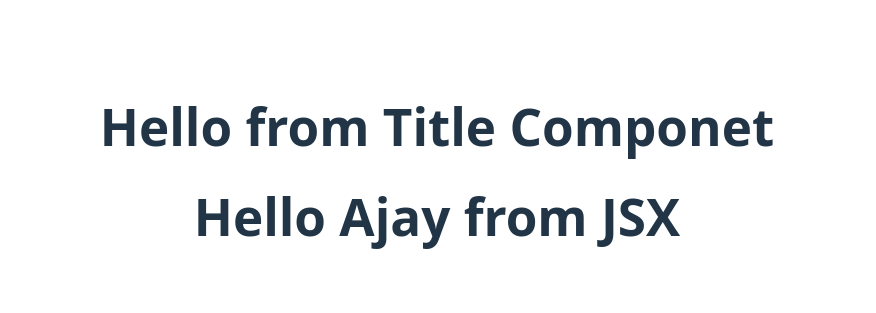
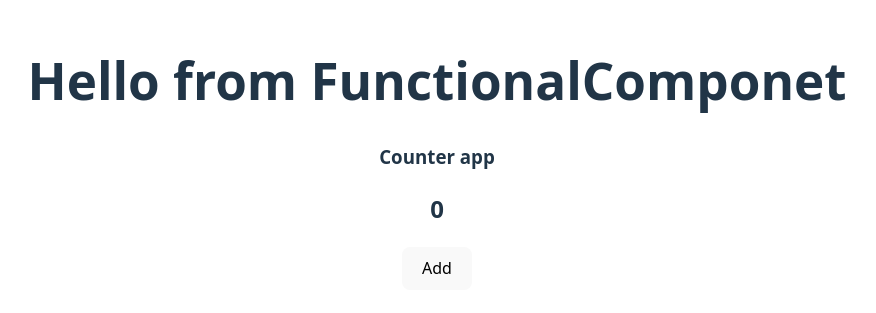
Before and after one commit to Ajaypeter865/React-Tutorial, a React app: page / in a window 1280 px wide. Shown: the part 229-542 px from the top of the page, without its empty margins (203-1079 px from the left). Built offline with nearby package versions, Linux system fonts and the light colour scheme; the HTML template or start-up script is replaced by a standard one.

Commit message:
functional componet

```diff
--- a/src/App.jsx
+++ b/src/App.jsx
@@ -24,7 +24,28 @@ function App() {
 
 }
 
+const FunctionalComponet = () => {
+
+  const [count, setCount] = useState(0)
+
+  const increase = () => {
+    setCount(count + 1)
+  }
+
+  return (
+    <>
+      <div style={{ margin: '50px' }}>
+        <h1>Hello from FunctionalComponet</h1>
+        <h3>Counter app</h3>
+        <h2>{count}</h2>
+        <button onClick={increase}>Add</button>
+      </div>
+    </>
+  )
+
+}
 
 
 
-export default App
+
+export default FunctionalComponet
--- a/src/main.jsx
+++ b/src/main.jsx
@@ -5,7 +5,6 @@ import App from './App.jsx'
 
 createRoot(document.getElementById('root')).render(
   <StrictMode>
-    {/* <Title/> */}
     <App />
   </StrictMode>,
 )
```
